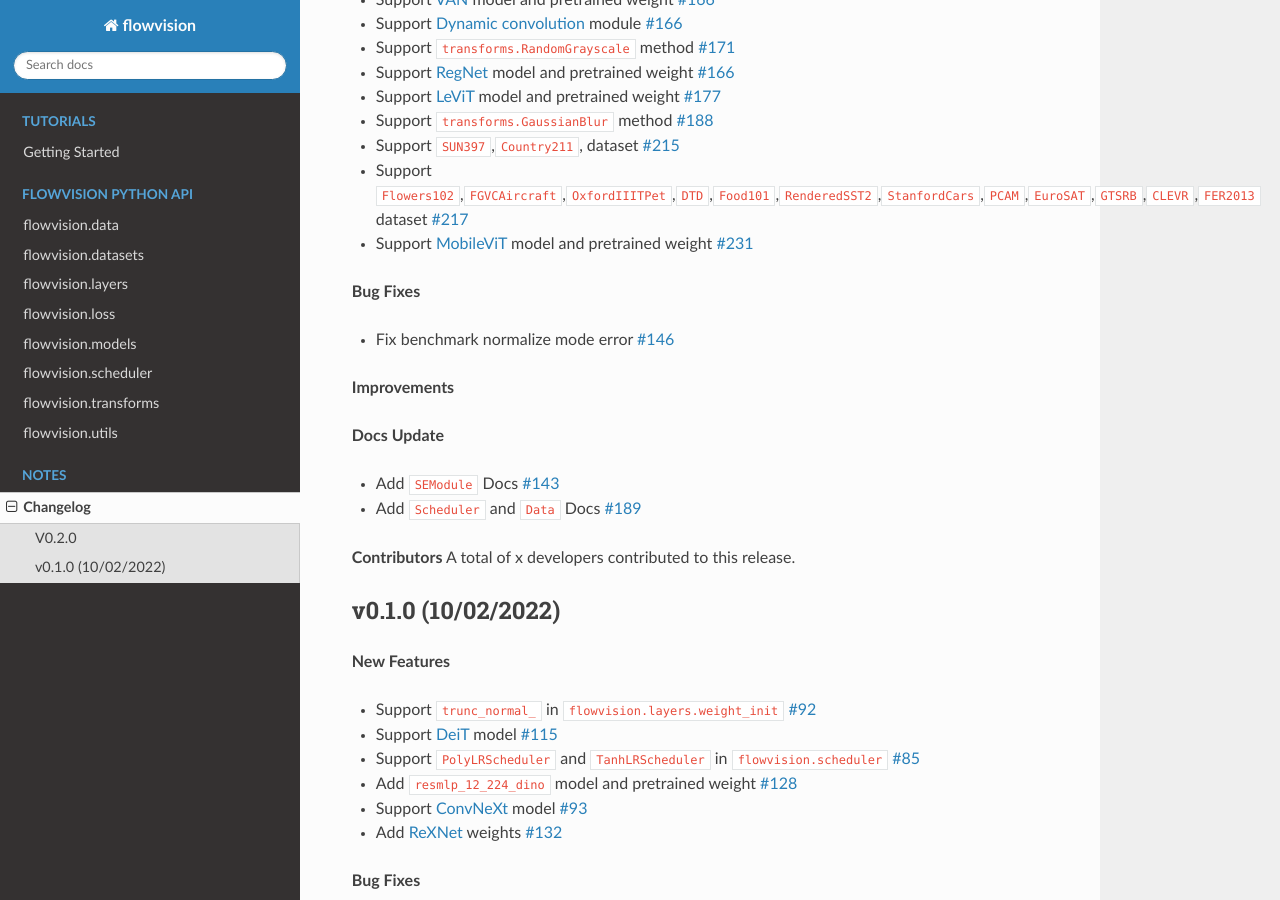
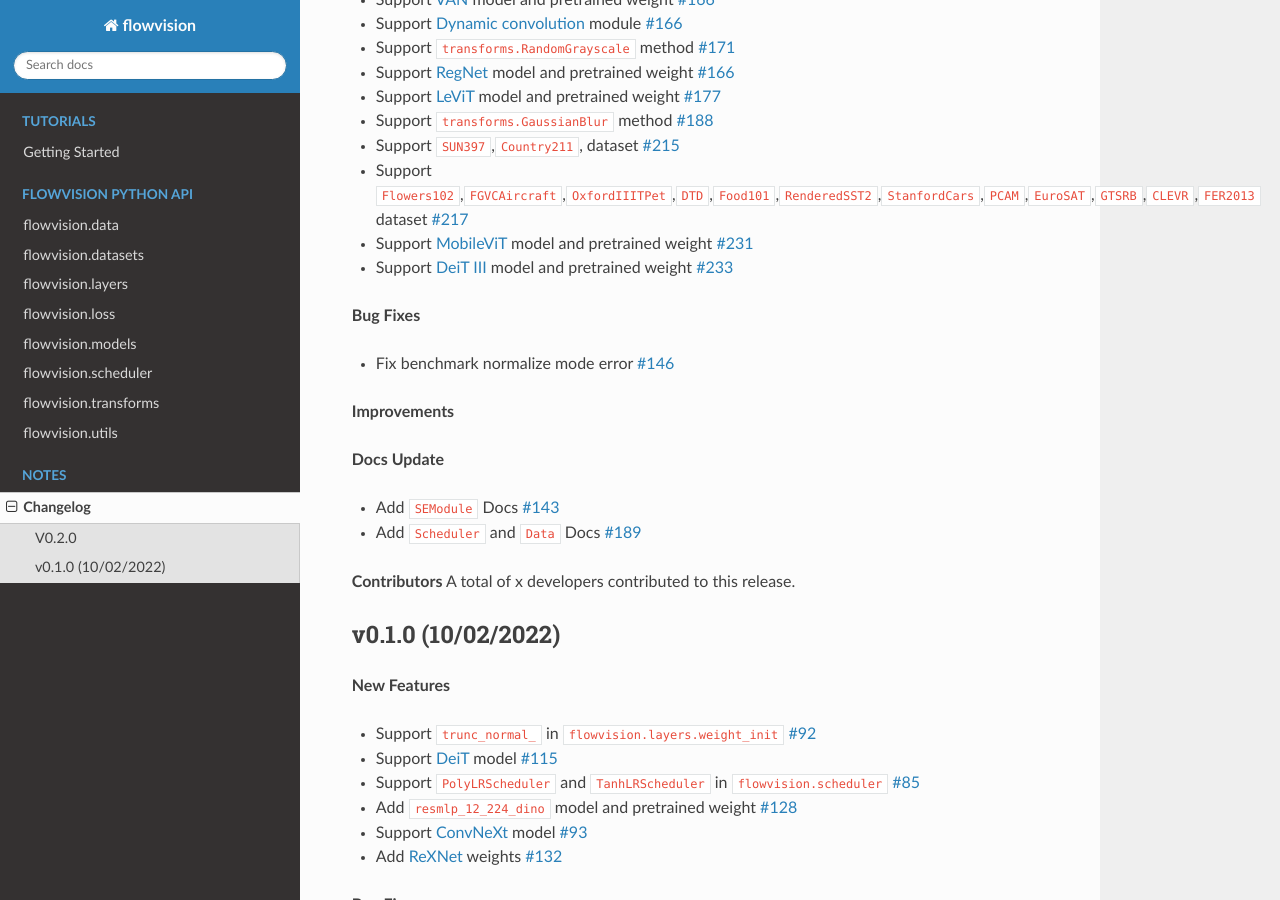
Before and after one commit to Oneflow-Inc/vision, a Sphinx documentation site: the page built from docs/source/changelog.md, in a window 1280 px wide and 900 px high, scrolled down 517 px. Built offline with Sphinx 7.4.7 and the Read the Docs theme 2.0.0, drawn with Linux system fonts in a browser that asks for light colours; the version number is read from the project's files by our own code.

Commit message:
modified changelog.md

````diff
--- a/docs/source/changelog.md
+++ b/docs/source/changelog.md
@@ -22,6 +22,7 @@
 - Support ```SUN397```,```Country211```, dataset [#215](https://github.com/Oneflow-Inc/vision/pull/215)
 - Support ```Flowers102```,```FGVCAircraft```,```OxfordIIITPet```,```DTD```,```Food101```,```RenderedSST2```,```StanfordCars```,```PCAM```,```EuroSAT```,```GTSRB```,```CLEVR```,```FER2013``` dataset [#217](https://github.com/Oneflow-Inc/vision/pull/217)
 - Support [MobileViT](https://arxiv.org/abs/2110.02178) model and pretrained weight [#231](https://github.com/Oneflow-Inc/vision/pull/231)
+- Support [DeiT III](https://arxiv.org/abs/2204.07118) model and pretrained weight [#233](https://github.com/Oneflow-Inc/vision/pull/233)
 
 **Bug Fixes**
 - Fix benchmark normalize mode error [#146](https://github.com/Oneflow-Inc/vision/pull/146)
````
